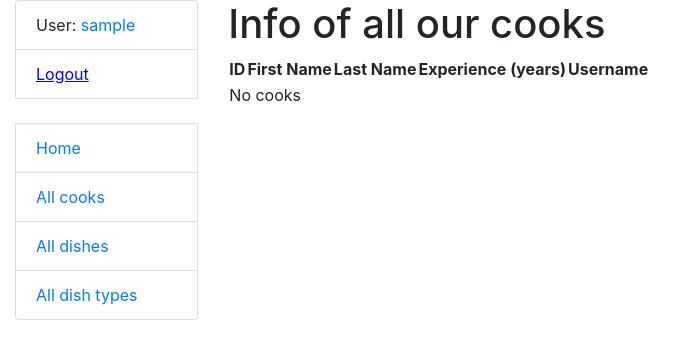
After one commit to NazarShevtsov/restaurants-kitchen, a Django app: page /cooks/ in a window 1280 px wide. The commit adds this page. Shown: the top 359 px of the page, without its empty margins (0-696 px from the left). Run offline with Django 5.2, Linux system fonts and the light colour scheme; the visitor is signed in with stand-in values (Sample User, id 1); data that the repository does not hold is empty.

Commit message:
Feat: Add list view and detail view for cooks and dishtypes

```diff
--- a/menu/models.py
+++ b/menu/models.py
@@ -25,7 +25,7 @@ class Dish(models.Model):
     description = models.TextField(blank=True, null=True)
     price = models.DecimalField(max_digits=5, decimal_places=2)
     dish_type = models.ForeignKey(DishType, on_delete=models.CASCADE)
-    cooks = models.ManyToManyField(Cook)
+    cooks = models.ManyToManyField(Cook, related_name="dishes")
 
     def __str__(self) -> str:
         return self.name
--- a/menu/urls.py
+++ b/menu/urls.py
@@ -1,11 +1,14 @@
 from django.urls import path, include
 
-from menu.views import index, DishListView, DishDetailView
+from menu.views import index, DishListView, DishDetailView, DishTypeListView, CookListView, CookDetailView
 
 urlpatterns = [
     path("", index, name="index"),
+    path("dish-type/", DishTypeListView.as_view(), name="dish-type-list"),
     path("dishes/", DishListView.as_view(), name="dish-list"),
     path("dishes/<int:pk>/", DishDetailView.as_view(), name="dish-detail"),
+    path("cooks/", CookListView.as_view(), name="cook-list"),
+    path("cooks/<int:pk>/", CookDetailView.as_view(), name="cook-detail")
 ]
 
 app_name = "menu"
--- a/menu/views.py
+++ b/menu/views.py
@@ -4,7 +4,7 @@ from django.http import HttpResponse
 from django.shortcuts import render
 from django.views import generic
 
-from menu.models import Cook, Dish
+from menu.models import Cook, Dish, DishType
 
 
 @login_required
@@ -24,12 +24,25 @@ def index(request) -> HttpResponse:
     return render(request, "menu/index.html", context=context)
 
 
+class DishTypeListView(LoginRequiredMixin, generic.ListView):
+    model = DishType
+    paginate_by = 5
+    template_name = "menu/dish_type_list.html"
+
+
 class DishListView(LoginRequiredMixin, generic.ListView):
     model = Dish
     paginate_by = 5
-    template_name = "menu/dish-list.html"
 
 
 class DishDetailView(LoginRequiredMixin, generic.DetailView):
     model = Dish
-    template_name = "menu/dish-detail.html"
+
+
+class CookListView(LoginRequiredMixin, generic.ListView):
+    model = Cook
+    paginate_by = 5
+
+
+class CookDetailView(LoginRequiredMixin, generic.DetailView):
+    model = Cook
--- a/templates/includes/sidebar.html
+++ b/templates/includes/sidebar.html
@@ -16,7 +16,7 @@
   <br>
 
   <li class="list-group-item"><a href="{% url 'menu:index' %}">Home</a></li>
-  <li class="list-group-item"><a href="#">All cooks</a></li><!-- url 'menu:cook-list' -->
+  <li class="list-group-item"><a href="{% url 'menu:cook-list' %}">All cooks</a></li>
   <li class="list-group-item"><a href="{% url 'menu:dish-list' %}">All dishes</a></li>
-  <li class="list-group-item"><a href="#">All dish types</a></li><!-- url url 'menu:dishType-list' -->
+  <li class="list-group-item"><a href="{% url 'menu:dish-type-list' %}">All dish types</a></li>
 </ul>
--- /dev/null
+++ b/templates/menu/cook_list.html
@@ -0,0 +1,29 @@
+{% extends "base.html" %}
+
+{% block content %}
+	<h1>Info of all our cooks</h1>
+
+  <table>
+    <tr>
+      <th>ID</th>
+      <th>First Name</th>
+      <th>Last Name</th>
+      <th>Experience (years)</th>
+      <th>Username</th>
+    </tr>
+    {% for cook in cook_list %}
+    	<tr>
+        <td><a href="{% url 'menu:cook-detail' pk=cook.id %}">{{ cook.id }}</a></td>
+        <td>{{ cook.first_name }}</td>
+        <td>{{ cook.last_name }}</td>
+        <td>{{ cook.years_of_experience}}</td>
+        <td>{{ cook.username }}</td>
+      </tr>
+    {% empty %}
+    	<tr>
+        <td colspan="5">No cooks</td>
+      </tr>
+    {% endfor %}
+
+  </table>
+{% endblock %}
--- a/templates/menu/dish-detail.html
+++ b/templates/menu/dish_detail.html
@@ -12,7 +12,7 @@
   <h2>Responsible for cooking: </h2>
   <ul>
     {% for cook in dish.cooks.all %}
-      <li>{{ cook.first_name }} {{ cook.last_name }}</li>
+      <li><a href="{% url 'menu:cook-detail' pk=cook.id %}">{{ cook.first_name }} {{ cook.last_name }}</a></li>
     {% endfor %}
   </ul>
 {% endblock %}
```
Also changed, not shown: templates/menu/cook_detail.html (added, +20 -0 lines), templates/menu/dish_type_list.html (added, +11 -0 lines), templates/menu/dish_list.html (renamed from templates/menu/dish-list.html).
